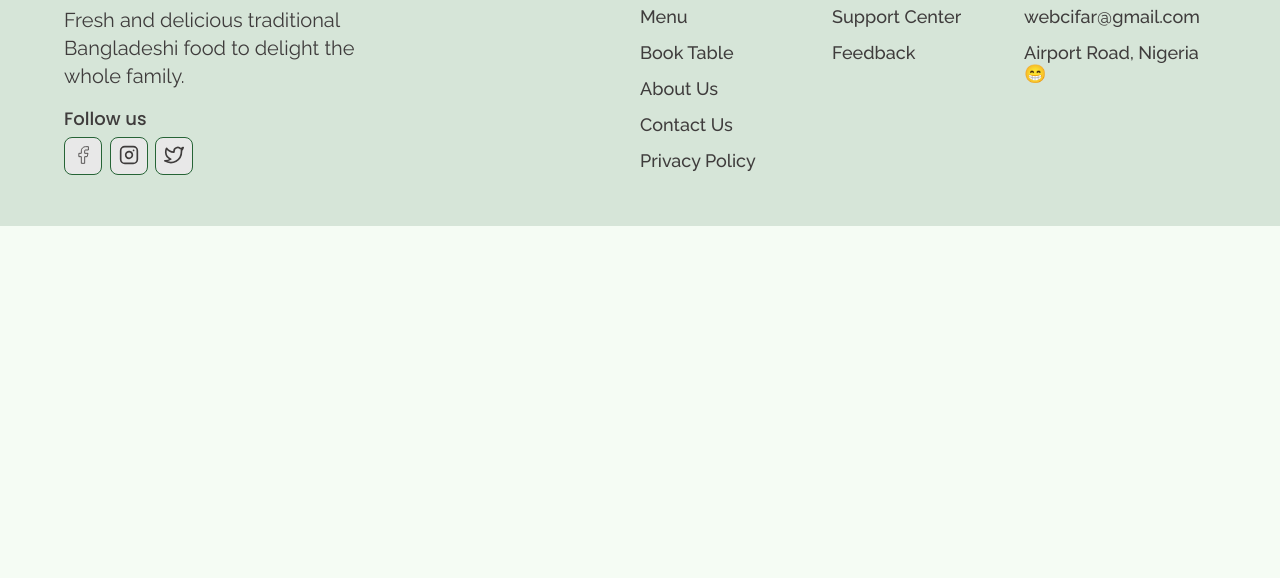
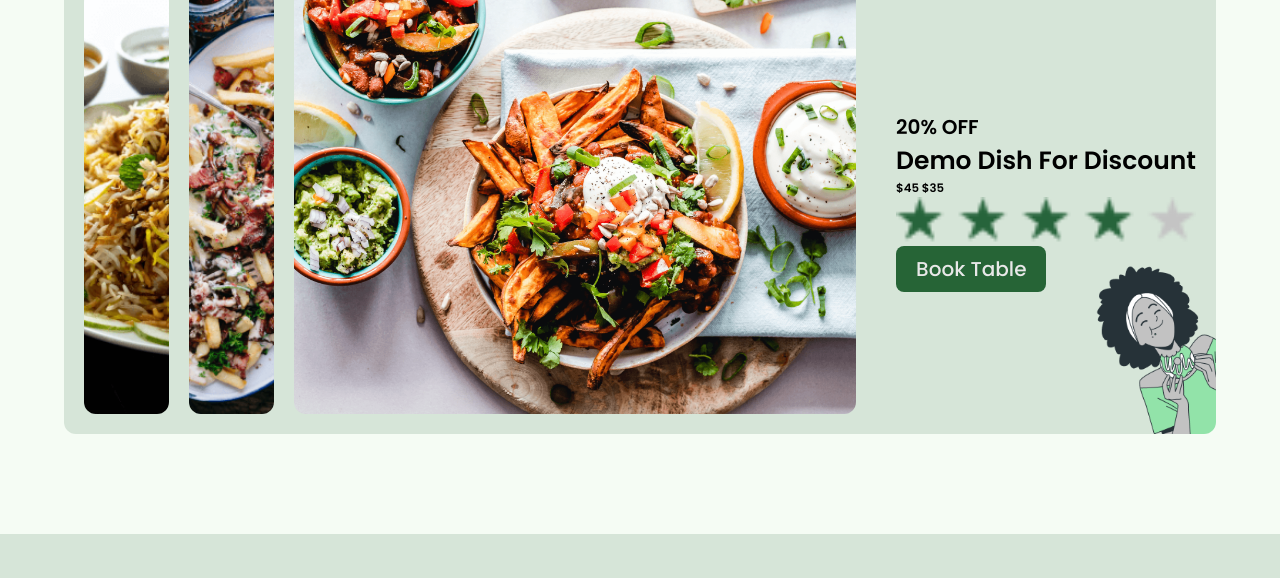
Before and after one commit to wolecodes/Shaif-sCuisineClone, a website built with Vite: page index.html in a window 1280 px wide. Shown: the part 2650-3228 px from the top of the page. Before the commit the page ends 2876 px from the top, so only its background shows below. Built offline with nearby package versions, Linux system fonts and the light colour scheme.

Commit message:
fix typo in class selector and some styles

```diff
--- a/css/home.css
+++ b/css/home.css
@@ -201,3 +201,33 @@
         font-size: 1.4rem;
     }
 }
+/*Discount Section */
+.discount__items{
+    display: flex;
+    align-items: center;
+    background: var(--lightGreen-1) url(/assets/discount-illustration.png) no-repeat bottom right / 100px;
+    background-size: 150px;
+    gap: 4rem;
+    padding: 2rem;
+    margin: 0px auto;
+    border-radius: 12px;
+}
+.discount__images{
+    display: flex;
+    flex: 1;
+    gap: 2rem;
+}
+
+.discount__images img{
+    object-fit: cover;
+    border-radius: 12px;
+}
+.discount__right{
+
+}
+.discount__text{
+    font-size: 2rem;
+}
+.discount__title{
+    font-size: 2.5rem;
+}
--- a/index.html
+++ b/index.html
@@ -201,6 +201,29 @@
           </div>
       </div>
     </section>
+    <section id="discount">
+      <div class="container">
+          <div class="discount__items">
+            <div class="discount__images">
+              <div class="discount_img1"><img src="./assets/food-5.png" alt="food image"></div>
+              <div class="discount_img2"><img src="./assets/food-4.png" alt="food image"></div>
+              <div class="discount_img3"><img src="./assets/food-3.png" alt="food image"></div>
+            </div>
+            <div class="discount__right">
+              <h3 class="discount__text">20% OFF</h3>
+              <h3 class="discount__title">Demo Dish For Discount</h3>
+              <h3 class="discount__price">
+                <span class="old__price">$45</span>
+                <span class="new__price">$35</span>
+              </h3>
+              <div class="discount__stars">
+                <img src="./assets/3star.png" alt="discount stars">
+              </div>
+              <a href="booking.html" class="btn primary-btn">Book Table</a>
+            </div>
+          </div>
+        </div>
+    </section>
   <footer>
     <div class="container">
      <div class="footer__wrapper">
```
